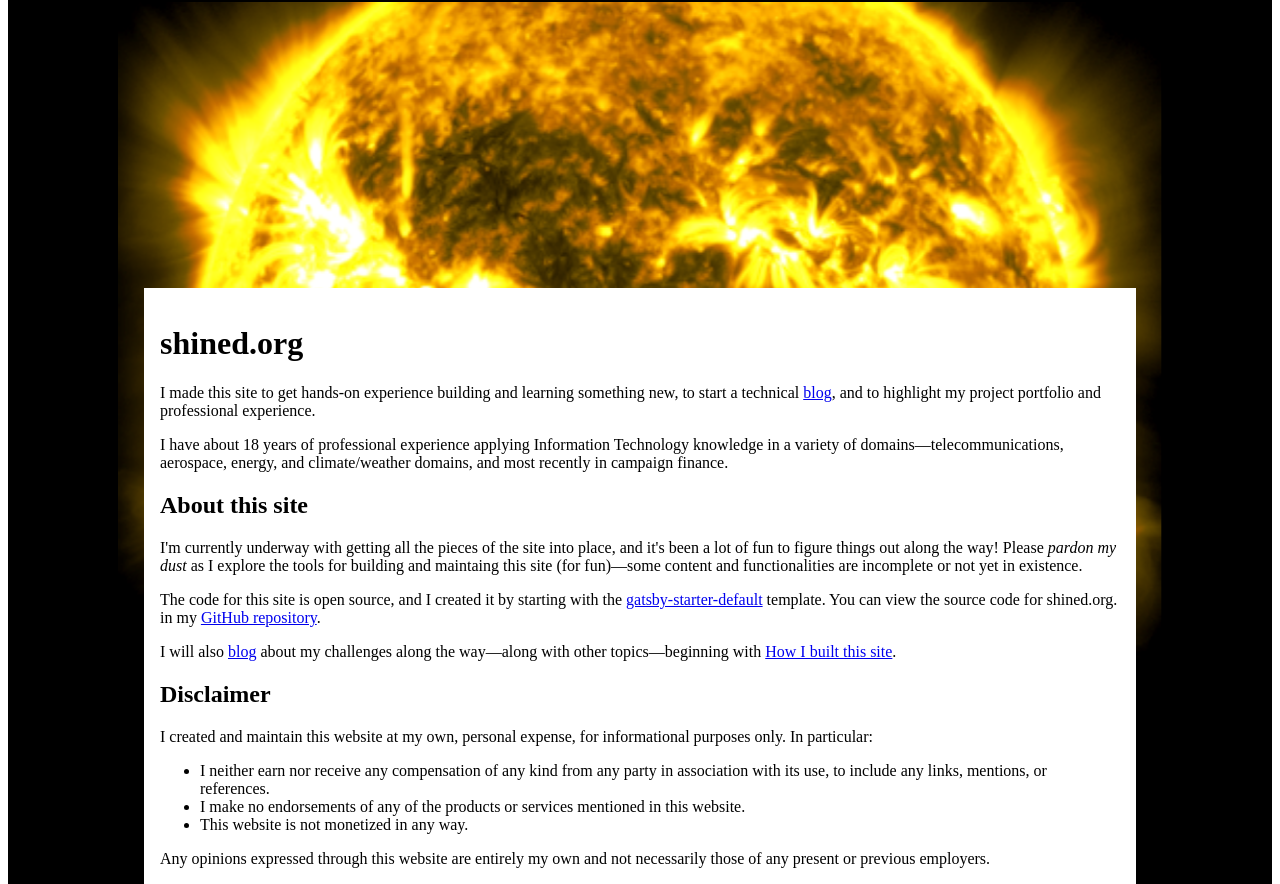
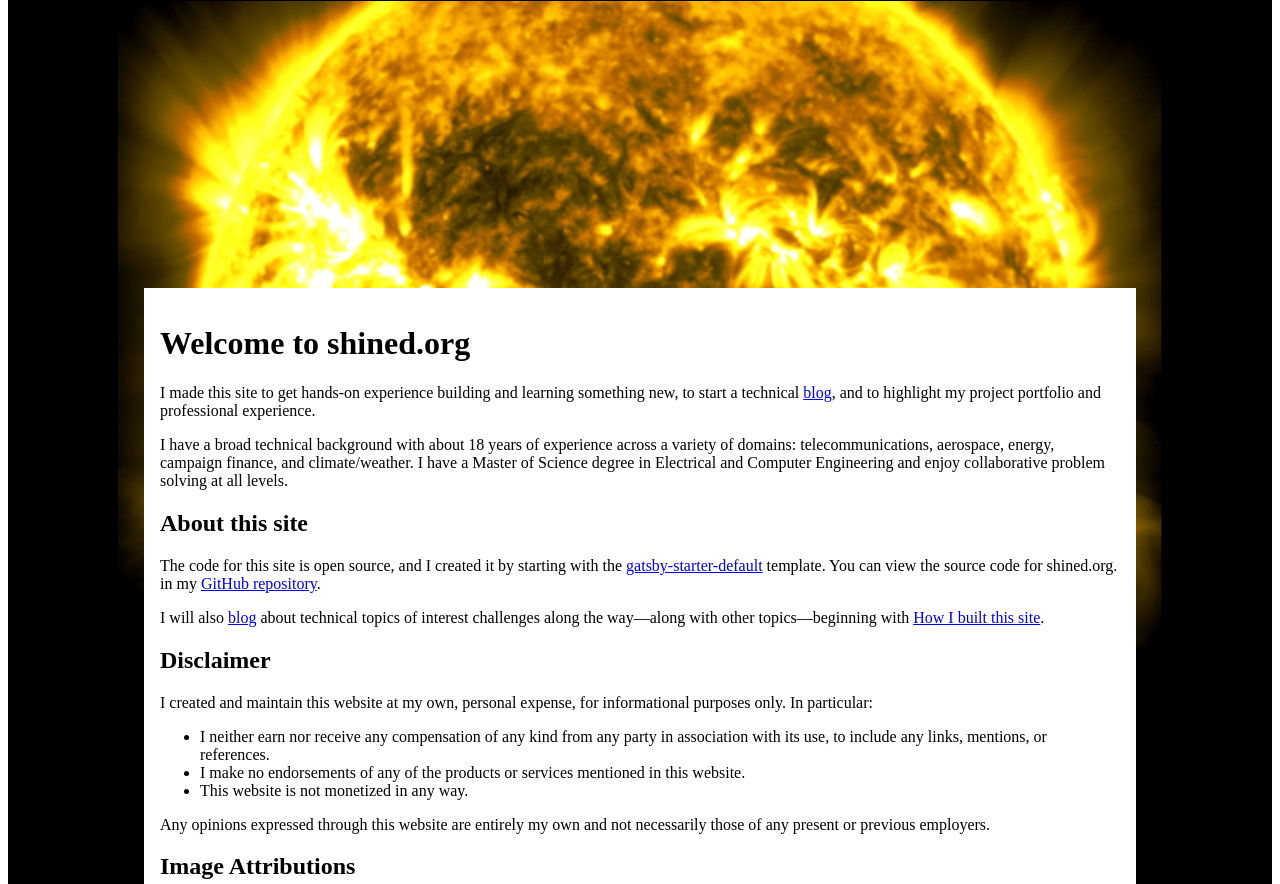
Before and after one commit to jason-upchurch/shined, a Gatsby site: page / in a window 1280 px wide. Shown: the part 521-1405 px from the top of the page. Built offline with nearby package versions, Linux system fonts and the light colour scheme; Gatsby itself is replaced by a stand-in of ours.

Commit message:
Update home page

```diff
--- a/src/pages/index.js
+++ b/src/pages/index.js
@@ -5,20 +5,18 @@ import { Link } from "gatsby"
 
 const IndexPage = () => (
     <Layout>
-    <h1>shined.org</h1>
+    <h1>Welcome to shined.org</h1>
 
     <p>I made this site to get hands-on experience building and learning something new, to start a technical <Link to="/blog/">blog</Link>, and to highlight my project portfolio and professional experience.</p>
 
-    <p>I have about 18 years of professional experience applying Information Technology knowledge in a variety of domains&mdash;telecommunications, aerospace, energy, and climate/weather domains, and most recently in campaign finance.</p>
+	<p>I have a broad technical background with about 18 years of experience across a variety of domains: telecommunications, aerospace, energy, campaign finance, and climate/weather. I have a Master of Science degree in Electrical and Computer Engineering and enjoy collaborative problem solving at all levels.</p>
 
 
     <h2>About this site</h2>
 
-    <p>I&#39;m currently underway with getting all the pieces of the site into place, and it&#39;s been a lot of fun to figure things out along the way! Please <i>pardon my dust</i> as I explore the tools for building and maintaing this site (for fun)&mdash;some content and functionalities are incomplete or not yet in existence.</p>
+	<p>The code for this site is open source, and I created it by starting with the <a href="https://github.com/gatsbyjs/gatsby-starter-default">gatsby-starter-default</a> template. You can view the source code for shined.org. in my <a href="https://www.github.com/jason-upchurch/shined">GitHub repository</a>.</p>
 
-    <p>The code for this site is open source, and I created it by starting with the <a href="https://github.com/gatsbyjs/gatsby-starter-default">gatsby-starter-default</a> template. You can view the source code for shined.org. in my <a href="https://www.github.com/jason-upchurch/shined">GitHub repository</a>.</p>
-
-  <p>I will also <Link to="/blog/">blog</Link> about my challenges along the way&mdash;along with other topics&mdash;beginning with <Link to="/blog/how-i-built-this-site">How I built this site</Link>.</p>
+  <p>I will also <Link to="/blog/">blog</Link> about technical topics of interest challenges along the way&mdash;along with other topics&mdash;beginning with <Link to="/blog/how-i-built-this-site">How I built this site</Link>.</p>
 
     <h2>Disclaimer</h2>
         <p>
```
